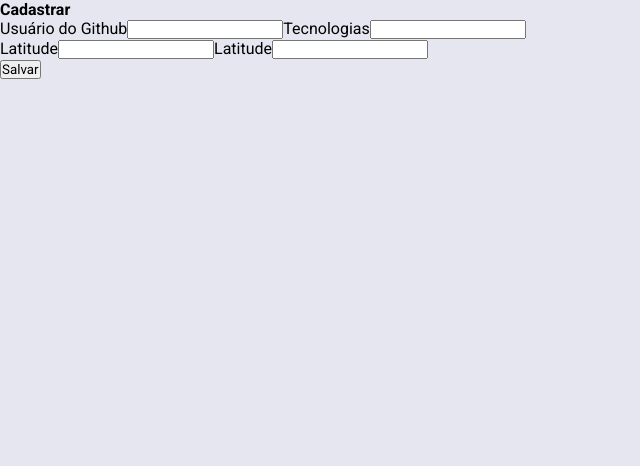
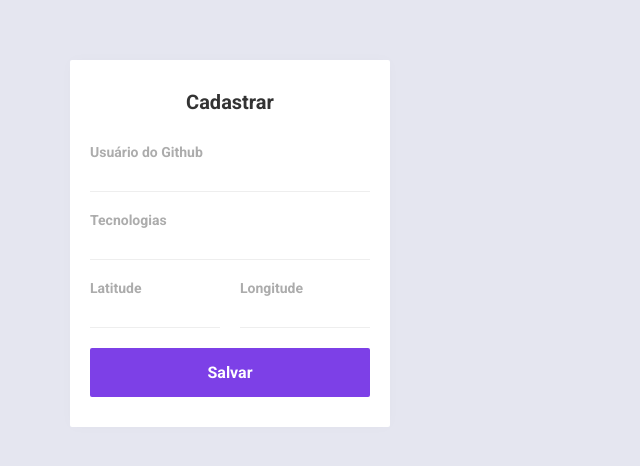
Before and after one commit to cesarjnr/find-devs-web, a React (Create React App) app: page / in a window 1280 px wide. Shown: the top 466 px of the page, without its empty margins (0-640 px from the left). Built offline with nearby package versions, Linux system fonts and the light colour scheme.

Commit message:
Estiliza a sidebar

```diff
--- a/src/components/App/App.css
+++ b/src/components/App/App.css
@@ -0,0 +1,8 @@
+#app {
+    max-width: 1200px;
+    margin: 0 auto;
+    padding: 60px 30px;
+    display: flex;
+    flex-direction: row;
+    align-items: flex-start;
+}
--- a/src/components/App/App.tsx
+++ b/src/components/App/App.tsx
@@ -1,6 +1,8 @@
 import React from 'react';
 
 import '../../global.css';
+import './App.css';
+import './Sidebar.css';
 
 const App = () => (
   <div id="app">
@@ -24,7 +26,7 @@ const App = () => (
           </label>
 
           <label htmlFor="longitude">
-            Latitude
+            Longitude
             <input name="longitude" id="longitude" required />
           </label>
         </div>
--- /dev/null
+++ b/src/components/App/Sidebar.css
@@ -0,0 +1,61 @@
+aside {
+    width: 320px;
+    background: #FFF;
+    box-shadow: 0 0 14px 0 rgba(0, 0, 0, 0.02);
+    border-radius: 2px;
+    padding: 30px 20px;
+}
+
+aside strong {
+    font-size: 20px;
+    text-align: center;
+    display: block;
+    color: #333;
+}
+
+aside form {
+    margin-top: 30px;
+}
+
+aside form > :not(:first-child) {
+    margin-top: 20px;
+}
+
+aside form label {
+    color: #ACACAC;
+    font-size: 14px;
+    font-weight: bold;
+    display: block;
+}
+
+aside form label input {
+    width: 100%;
+    height: 32px;
+    font-size: 14px;
+    color: #666;
+    border: 0;
+    border-bottom: 1px solid #EEE;
+}
+
+aside form .input-group {
+    display: grid;
+    grid-template-columns: 1fr 1fr;
+    gap: 20px;
+}
+
+aside form button[type=submit] {
+    width: 100%;
+    border: 0;
+    background: #7D40E7;
+    border-radius: 2px;
+    padding: 15px;
+    font-size: 16px;
+    font-weight: bold;
+    color: #FFF;
+    cursor: pointer;
+    transition: background .5s;
+}
+
+aside form button[type=submit]:hover {
+    background: #6931CA;
+}
```
